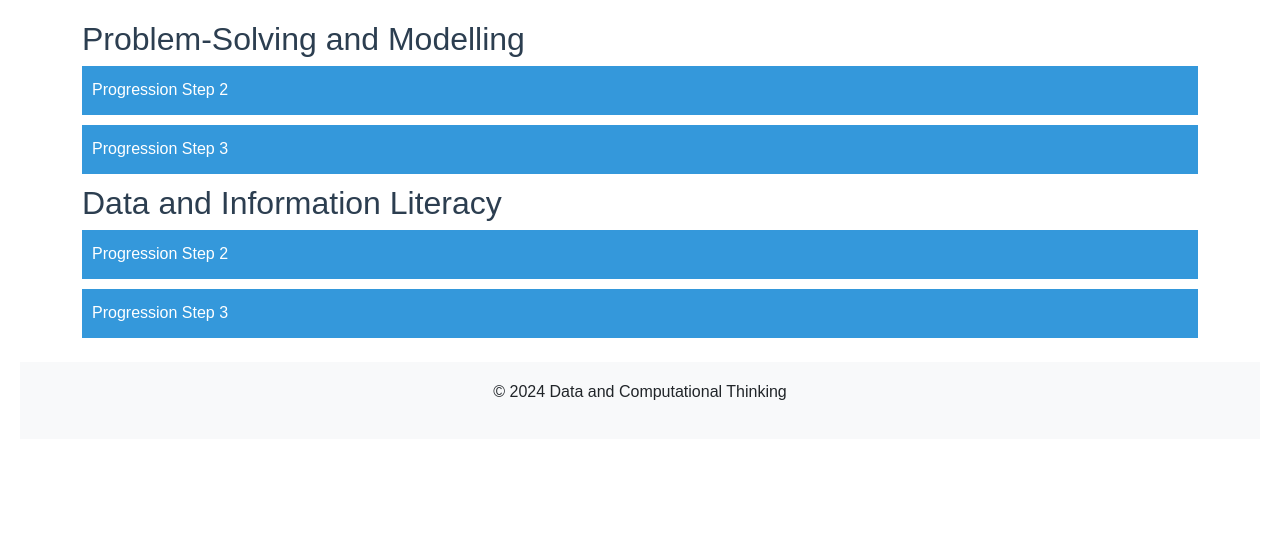
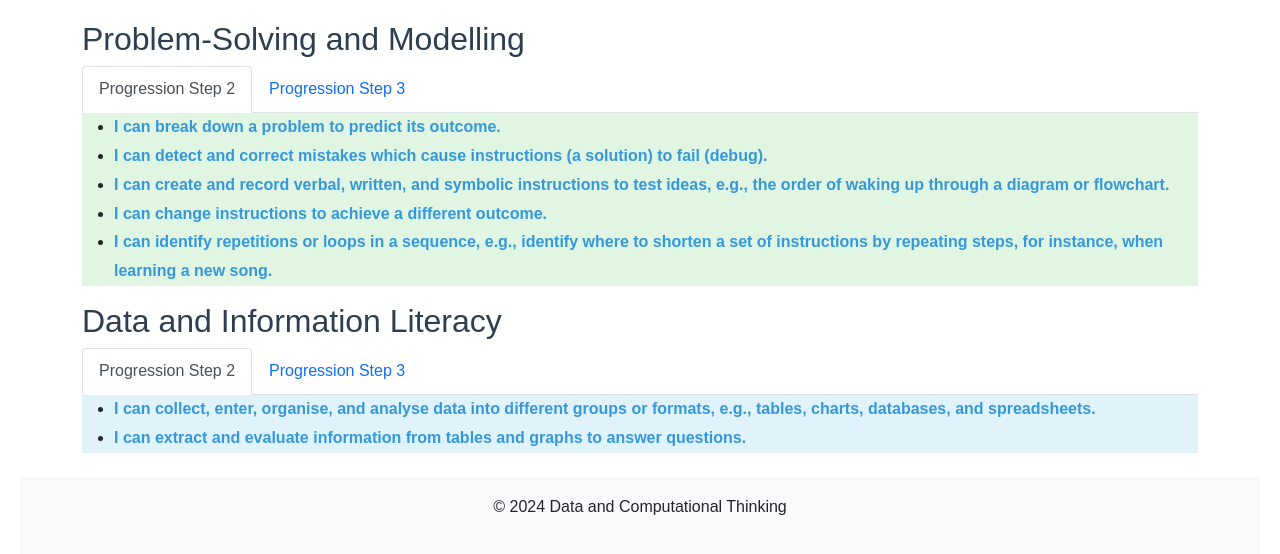
Before and after one commit to ELIIMORRIS/DCF, a Flask app: page / in a window 1280 px wide. Shown: the part 154-708 px from the top of the page. Run offline with Flask 3, Linux system fonts and the light colour scheme.

Commit message:
updated index from collapsible sections to TABS

```diff
--- a/static/css/styles.css
+++ b/static/css/styles.css
@@ -12,6 +12,11 @@ header {
 h1, h2 {
     color: #2C3E50;
 }
+
+.problem-solving .tab-pane#ps-step2 { background-color: #e0f5e2; /* Light Green */ }
+.problem-solving .tab-pane#ps-step3 { background-color: #c2e0c6; /* Darker Green */ }
+.data-literacy .tab-pane#dl-step2 { background-color: #e0f3fa; /* Light Blue */ }
+.data-literacy .tab-pane#dl-step3 { background-color: #c2e0f5; /* Darker Blue */ }
 
 button.collapsible {
     background-color: #3498DB;
@@ -111,6 +116,7 @@ a:hover {
     color: #2980B9;   /* Change color on hover */
 }
 
+
 /* Tooltip container */
 .tooltip {
     position: relative;
--- a/templates/index.html
+++ b/templates/index.html
@@ -7,10 +7,21 @@
         <h1>Data and Computational Thinking</h1>
     </header>
     <main>
+        <!-- Problem-Solving and Modelling Section -->
         <section class="problem-solving">
             <h2>Problem-Solving and Modelling</h2>
-            <button class="collapsible problem-solving-step2">Progression Step 2</button>
-            <div class="content problem-solving-step2">
+            <!-- Tab nav for Problem-Solving -->
+            <ul class="nav nav-tabs" id="problemSolvingTabs" role="tablist">
+                <li class="nav-item" role="presentation">
+                    <button class="nav-link active" id="ps-step2-tab" data-bs-toggle="tab" data-bs-target="#ps-step2" type="button" role="tab" aria-controls="ps-step2" aria-selected="true">Progression Step 2</button>
+                </li>
+                <li class="nav-item" role="presentation">
+                    <button class="nav-link" id="ps-step3-tab" data-bs-toggle="tab" data-bs-target="#ps-step3" type="button" role="tab" aria-controls="ps-step3" aria-selected="false">Progression Step 3</button>
+                </li>
+            </ul>
+            <!-- Tab content for Problem-Solving -->
+            <div class="tab-content" id="problemSolvingTabContent">
+                <div class="tab-pane fade show active" id="ps-step2" role="tabpanel" aria-labelledby="ps-step2-tab">
                     <ul>
                         <li><a href="{{ url_for('break_down_a_problem') }}">I can break down a problem to predict its outcome.</a></li>
                         <li><a href="{{ url_for('debugging') }}">I can detect and correct mistakes which cause instructions (a solution) to fail (debug).</a></li>
@@ -19,25 +30,34 @@
                         <li><a href="{{ url_for('identify_repetitions') }}">I can identify repetitions or loops in a sequence, e.g., identify where to shorten a set of instructions by repeating steps, for instance, when learning a new song.</a></li>
                     </ul>
                 </div>
-            <button class="collapsible problem-solving-step3">Progression Step 3</button>
-            <div class="content problem-solving-step3">
+            <div class="tab-pane fade" id="ps-step3" role="tabpanel" aria-labelledby="ps-step3-tab">
                 <ul>
                     <li><a href="{{ url_for('refining_algorithms') }}">I can create and refine algorithms and flowcharts to solve problems, making use of features such as loops, Boolean values, and formulae.</a></li>
                     <li><a href="{{ url_for('importance_of_order') }}">I can understand the importance of the order of statements within algorithms.</a></li>
                 </ul>
             </div>
         </section>
-        <section>
+        <!-- Data and Information Literacy Section -->
+        <section class="data-literacy">
             <h2>Data and Information Literacy</h2>
-            <button class="collapsible">Progression Step 2</button>
-            <div class="content">
+            <!-- Tab nav for Data Literacy -->
+            <ul class="nav nav-tabs" id="dataLiteracyTabs" role="tablist">
+                <li class="nav-item" role="presentation">
+                    <button class="nav-link active" id="dl-step2-tab" data-bs-toggle="tab" data-bs-target="#dl-step2" type="button" role="tab" aria-controls="dl-step2" aria-selected="true">Progression Step 2</button>
+                </li>
+                <li class="nav-item" role="presentation">
+                    <button class="nav-link" id="dl-step3-tab" data-bs-toggle="tab" data-bs-target="#dl-step3" type="button" role="tab" aria-controls="dl-step3" aria-selected="false">Progression Step 3</button>
+                </li>
+            </ul>
+            <!-- Tab content for Data Literacy -->
+            <div class="tab-content" id="dataLiteracyTabContent">
+                <div class="tab-pane fade show active" id="dl-step2" role="tabpanel" aria-labelledby="dl-step2-tab">
                 <ul>
                     <li><a href="{{ url_for('data_format') }}">I can collect, enter, organise, and analyse data into different groups or formats, e.g., tables, charts, databases, and spreadsheets.</a></li>
                     <li><a href="{{ url_for('evaluate_data') }}">I can extract and evaluate information from tables and graphs to answer questions.</a></li>
                 </ul>
             </div>
-            <button class="collapsible">Progression Step 3</button>
-            <div class="content">
+            <div class="tab-pane fade" id="dl-step3" role="tabpanel" aria-labelledby="dl-step3-tab">
                 <ul>
                     <li><a href="{{ url_for('data_sets') }}">I can construct, refine, and interrogate data sets within tables, charts, spreadsheets, and databases to test or support an investigation.</a></li>
                     <li><a href="{{ url_for('spreadsheet_formulae') }}">I can use a range of spreadsheet formulae, e.g., +, -, /, x, sum, average, max, min.</a></li>
```
Lines whose indentation alone changed are shown as unchanged.
